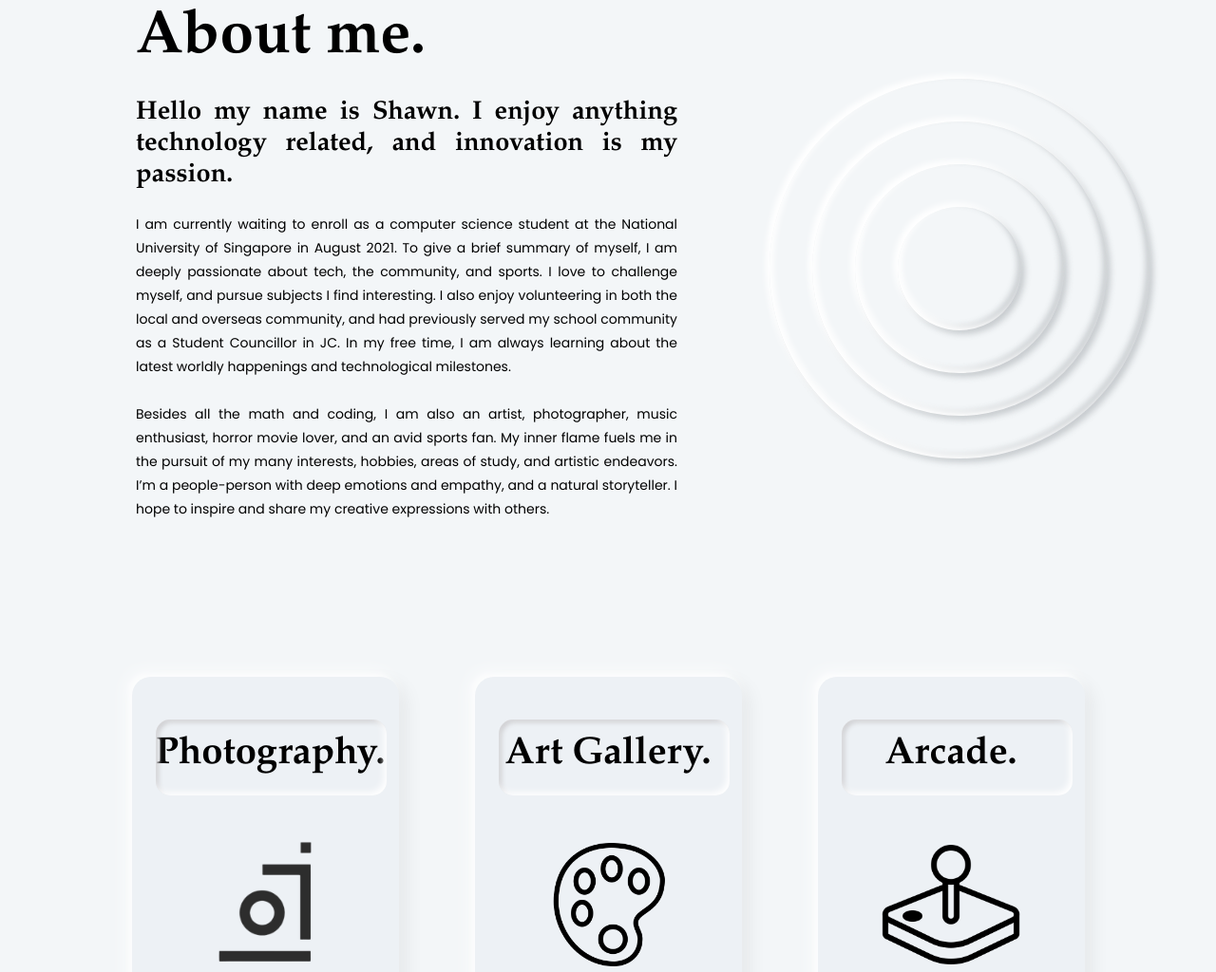
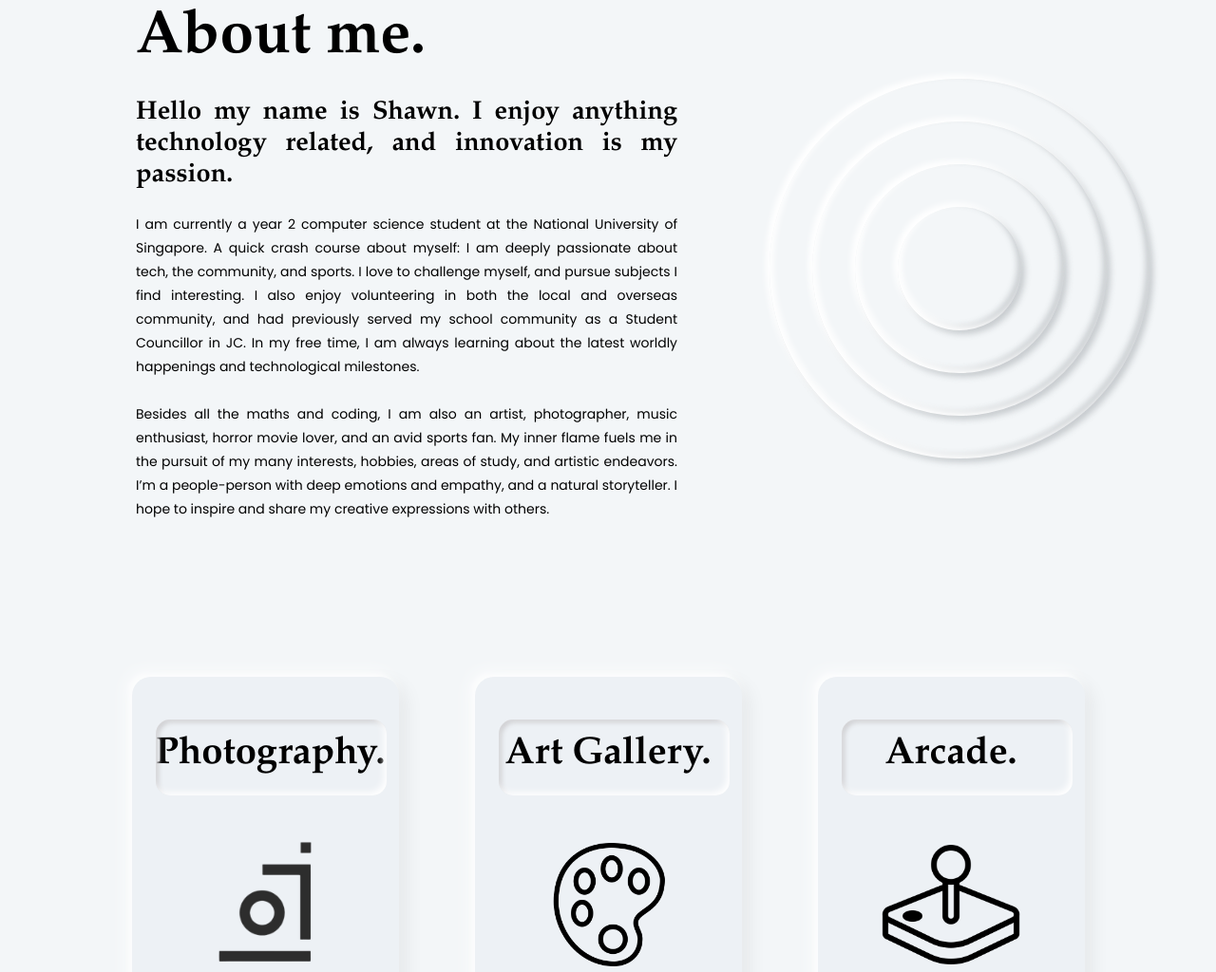
Before and after one commit to Kok-je/Kok-je.github.io, a plain HTML site: page index.html in a window 1280 px wide. Shown: the part 834-1858 px from the top of the page at 95% size. Drawn offline with nearby package versions, Linux system fonts and the light colour scheme; files whose address does not match are found by name.

Commit message:
Update index.html

```diff
--- a/index.html
+++ b/index.html
@@ -47,11 +47,11 @@
                     <h1>About me.</h1>
                     <h2>Hello my name is Shawn. I enjoy anything technology related, and innovation is my passion.</h2>
                     <p>
-                        I am currently waiting to enroll as a computer science student at the National University of Singapore in August 2021.
-                        To give a brief summary of myself, I am deeply passionate about tech, the community, and sports. I love to challenge
+                        I am currently a year 2 computer science student at the National University of Singapore.
+                        A quick crash course about myself: I am deeply passionate about tech, the community, and sports. I love to challenge
                         myself, and pursue subjects I find interesting. I also enjoy volunteering in both the local and overseas
                         community, and had previously served my school community as a Student Councillor in JC. In my free time, I am always learning
-                        about the latest worldly happenings and technological milestones. <br><br>Besides all the math and coding, I am also an artist,
+                        about the latest worldly happenings and technological milestones. <br><br>Besides all the maths and coding, I am also an artist,
                         photographer, music enthusiast, horror movie lover, and an avid sports fan. My inner flame fuels me in the pursuit of
                         my many interests, hobbies, areas of study, and artistic endeavors. I’m a people-person with deep emotions and empathy,
                         and a natural storyteller. I hope to inspire and share my creative expressions with others.
```
